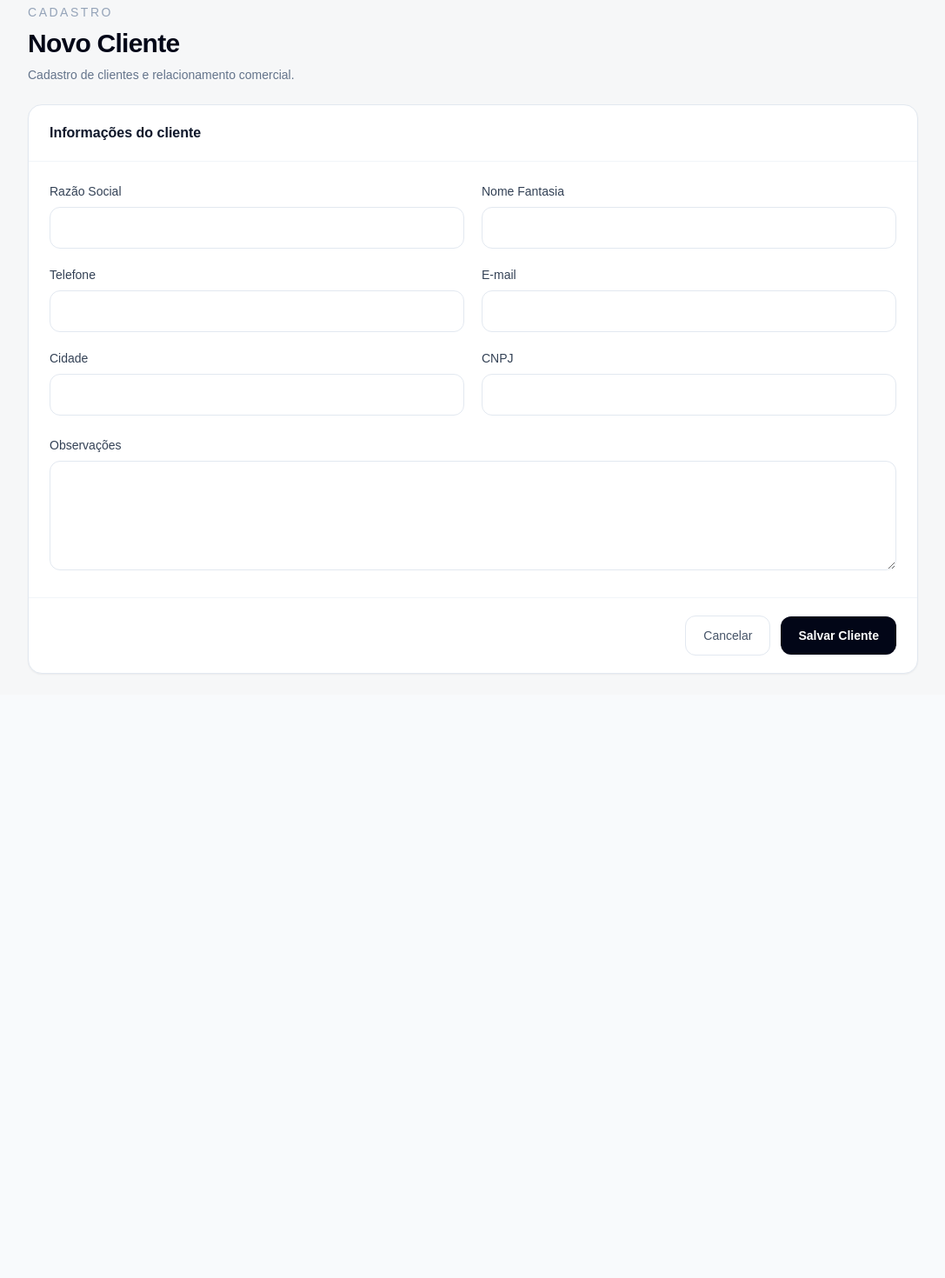
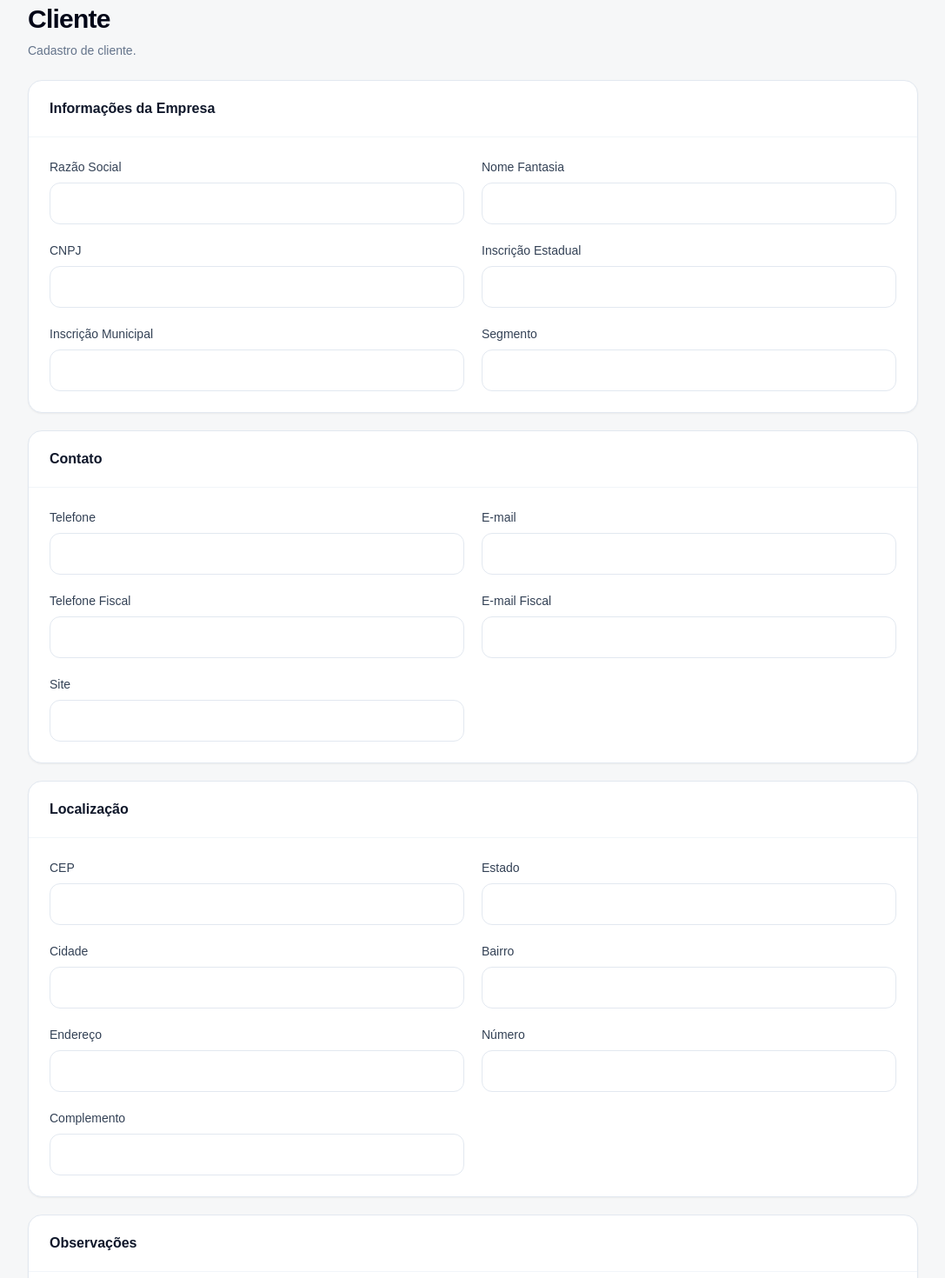
Before and after one commit to nexotfe/sistema-producao, a Next.js app: page /clientes/novo in a window 1280 px wide. Shown: the part 20-1490 px from the top of the page at 87% size, without its empty margins (96-1183 px from the left). Before the commit the page ends 819 px from the top, so only its background shows below. Built offline with nearby package versions, Linux system fonts and the light colour scheme; no server answers.

Commit message:
pagina + cliente

```diff
--- a/src/app/clientes/novo/page.tsx
+++ b/src/app/clientes/novo/page.tsx
@@ -18,6 +18,30 @@ export default function NovoClientePage() {
     setCnpj,
     observacoes,
     setObservacoes,
+    inscricaoEstadual,
+setInscricaoEstadual,
+inscricaoMunicipal,
+setInscricaoMunicipal,
+segmento,
+setSegmento,
+telefoneFiscal,
+setTelefoneFiscal,
+emailFiscal,
+setEmailFiscal,
+site,
+setSite,
+cep,
+setCep,
+estado,
+setEstado,
+bairro,
+setBairro,
+endereco,
+setEndereco,
+numero,
+setNumero,
+complemento,
+setComplemento,
     loading,
     erro,
     salvarCliente,
@@ -26,43 +50,96 @@ export default function NovoClientePage() {
   return (
     <main className="min-h-screen bg-[#f6f7f8] px-5 py-6 text-slate-900 sm:px-8 lg:px-10">
       <div className="mx-auto flex w-full max-w-5xl flex-col gap-6">
-        <header className="flex items-center justify-between">
-          <div>
-            <p className="text-sm font-medium uppercase tracking-[0.18em] text-slate-400">
-              Cadastro
-            </p>
-
-            <h1 className="mt-2 text-3xl font-semibold tracking-tight text-slate-950">
-              Novo Cliente
+        <header>
+  <h1 className="text-3xl font-semibold tracking-tight text-slate-950">
+    Cliente
   </h1>
 
   <p className="mt-2 text-sm text-slate-500">
-              Cadastro de clientes e relacionamento comercial.
+    Cadastro de cliente.
   </p>
-          </div>
 </header>
 
-        <section className="rounded-2xl border border-slate-200 bg-white shadow-sm">
+        <section className="flex flex-col gap-5">
+  <div className="rounded-2xl border border-slate-200 bg-white shadow-sm">
     <div className="border-b border-slate-100 px-6 py-5">
       <h2 className="text-base font-semibold text-slate-900">
-              Informações do cliente
+        Informações da Empresa
       </h2>
     </div>
 
     <div className="grid gap-5 px-6 py-6 md:grid-cols-2">
   <Field label="Razão Social" value={nome} onChange={setNome} />
   <Field label="Nome Fantasia" value={empresa} onChange={setEmpresa} />
+  <Field label="CNPJ" value={cnpj} onChange={setCnpj} />
+  <Field
+    label="Inscrição Estadual"
+    value={inscricaoEstadual}
+    onChange={setInscricaoEstadual}
+  />
+  <Field
+    label="Inscrição Municipal"
+    value={inscricaoMunicipal}
+    onChange={setInscricaoMunicipal}
+  />
+  <Field label="Segmento" value={segmento} onChange={setSegmento} />
+</div>
+  </div>
+
+  <div className="rounded-2xl border border-slate-200 bg-white shadow-sm">
+    <div className="border-b border-slate-100 px-6 py-5">
+      <h2 className="text-base font-semibold text-slate-900">
+        Contato
+      </h2>
+    </div>
+
+    <div className="grid gap-5 px-6 py-6 md:grid-cols-2">
   <Field label="Telefone" value={telefone} onChange={setTelefone} />
   <Field label="E-mail" value={email} onChange={setEmail} />
-            <Field label="Cidade" value={cidade} onChange={setCidade} />
-            <Field label="CNPJ" value={cnpj} onChange={setCnpj} />
+  <Field
+    label="Telefone Fiscal"
+    value={telefoneFiscal}
+    onChange={setTelefoneFiscal}
+  />
+  <Field
+    label="E-mail Fiscal"
+    value={emailFiscal}
+    onChange={setEmailFiscal}
+  />
+  <Field label="Site" value={site} onChange={setSite} />
+</div>
   </div>
 
-          <div className="px-6 pb-6">
-            <label className="mb-2 block text-sm font-medium text-slate-700">
+  <div className="rounded-2xl border border-slate-200 bg-white shadow-sm">
+    <div className="border-b border-slate-100 px-6 py-5">
+      <h2 className="text-base font-semibold text-slate-900">
+        Localização
+      </h2>
+    </div>
+
+    <div className="grid gap-5 px-6 py-6 md:grid-cols-2">
+  <Field label="CEP" value={cep} onChange={setCep} />
+  <Field label="Estado" value={estado} onChange={setEstado} />
+  <Field label="Cidade" value={cidade} onChange={setCidade} />
+  <Field label="Bairro" value={bairro} onChange={setBairro} />
+  <Field label="Endereço" value={endereco} onChange={setEndereco} />
+  <Field label="Número" value={numero} onChange={setNumero} />
+  <Field
+    label="Complemento"
+    value={complemento}
+    onChange={setComplemento}
+  />
+</div>
+  </div>
+
+  <div className="rounded-2xl border border-slate-200 bg-white shadow-sm">
+    <div className="border-b border-slate-100 px-6 py-5">
+      <h2 className="text-base font-semibold text-slate-900">
         Observações
-            </label>
+      </h2>
+    </div>
 
+    <div className="px-6 py-6">
       <textarea
         rows={5}
         value={observacoes}
@@ -70,25 +147,22 @@ export default function NovoClientePage() {
         className="w-full rounded-xl border border-slate-200 px-4 py-3 text-sm outline-none transition focus:border-slate-300 focus:ring-4 focus:ring-slate-200/70"
       />
     </div>
+  </div>
 
   {erro && (
-            <p className="px-6 pb-4 text-sm font-medium text-red-600">
+    <p className="text-sm font-medium text-red-600">
       {erro}
     </p>
   )}
 
-          <div className="flex items-center justify-end gap-3 border-t border-slate-100 px-6 py-5">
-            <button className="rounded-xl border border-slate-200 bg-white px-5 py-3 text-sm font-medium text-slate-600 transition hover:bg-slate-50">
-              Cancelar
-            </button>
-
+  <div className="flex items-center justify-end">
     <button
       type="button"
       onClick={salvarCliente}
       disabled={loading}
       className="rounded-xl bg-slate-950 px-5 py-3 text-sm font-semibold text-white transition hover:bg-slate-800 disabled:cursor-not-allowed disabled:opacity-60"
     >
-              {loading ? "Salvando..." : "Salvar Cliente"}
+      {loading ? "Salvando..." : "Salvar"}
     </button>
   </div>
 </section>
--- a/src/modules/clientes/hooks/useNovoCliente.ts
+++ b/src/modules/clientes/hooks/useNovoCliente.ts
@@ -11,6 +11,18 @@ export function useNovoCliente() {
   const [cidade, setCidade] = useState("");
   const [cnpj, setCnpj] = useState("");
   const [observacoes, setObservacoes] = useState("");
+  const [inscricaoEstadual, setInscricaoEstadual] = useState("");
+  const [inscricaoMunicipal, setInscricaoMunicipal] = useState("");
+  const [segmento, setSegmento] = useState("");
+  const [telefoneFiscal, setTelefoneFiscal] = useState("");
+  const [emailFiscal, setEmailFiscal] = useState("");
+  const [site, setSite] = useState("");
+  const [cep, setCep] = useState("");
+  const [estado, setEstado] = useState("");
+  const [bairro, setBairro] = useState("");
+  const [endereco, setEndereco] = useState("");
+  const [numero, setNumero] = useState("");
+  const [complemento, setComplemento] = useState("");
 
   const [loading, setLoading] = useState(false);
   const [erro, setErro] = useState<string | null>(null);
@@ -51,6 +63,18 @@ const { data, error } = await supabase
     cidade,
     cnpj,
     observacoes,
+    inscricao_estadual: inscricaoEstadual,
+inscricao_municipal: inscricaoMunicipal,
+segmento,
+telefone_fiscal: telefoneFiscal,
+email_fiscal: emailFiscal,
+site,
+cep,
+estado,
+bairro,
+endereco,
+numero,
+complemento,
     ativo: true,
   })
   .select();
@@ -97,6 +121,42 @@ console.log("ERROR:", error);
     observacoes,
     setObservacoes,
 
+    inscricaoEstadual,
+setInscricaoEstadual,
+
+inscricaoMunicipal,
+setInscricaoMunicipal,
+
+segmento,
+setSegmento,
+
+telefoneFiscal,
+setTelefoneFiscal,
+
+emailFiscal,
+setEmailFiscal,
+
+site,
+setSite,
+
+cep,
+setCep,
+
+estado,
+setEstado,
+
+bairro,
+setBairro,
+
+endereco,
+setEndereco,
+
+numero,
+setNumero,
+
+complemento,
+setComplemento,
+
     loading,
     erro,
 
```
Lines whose indentation alone changed are shown as unchanged.
